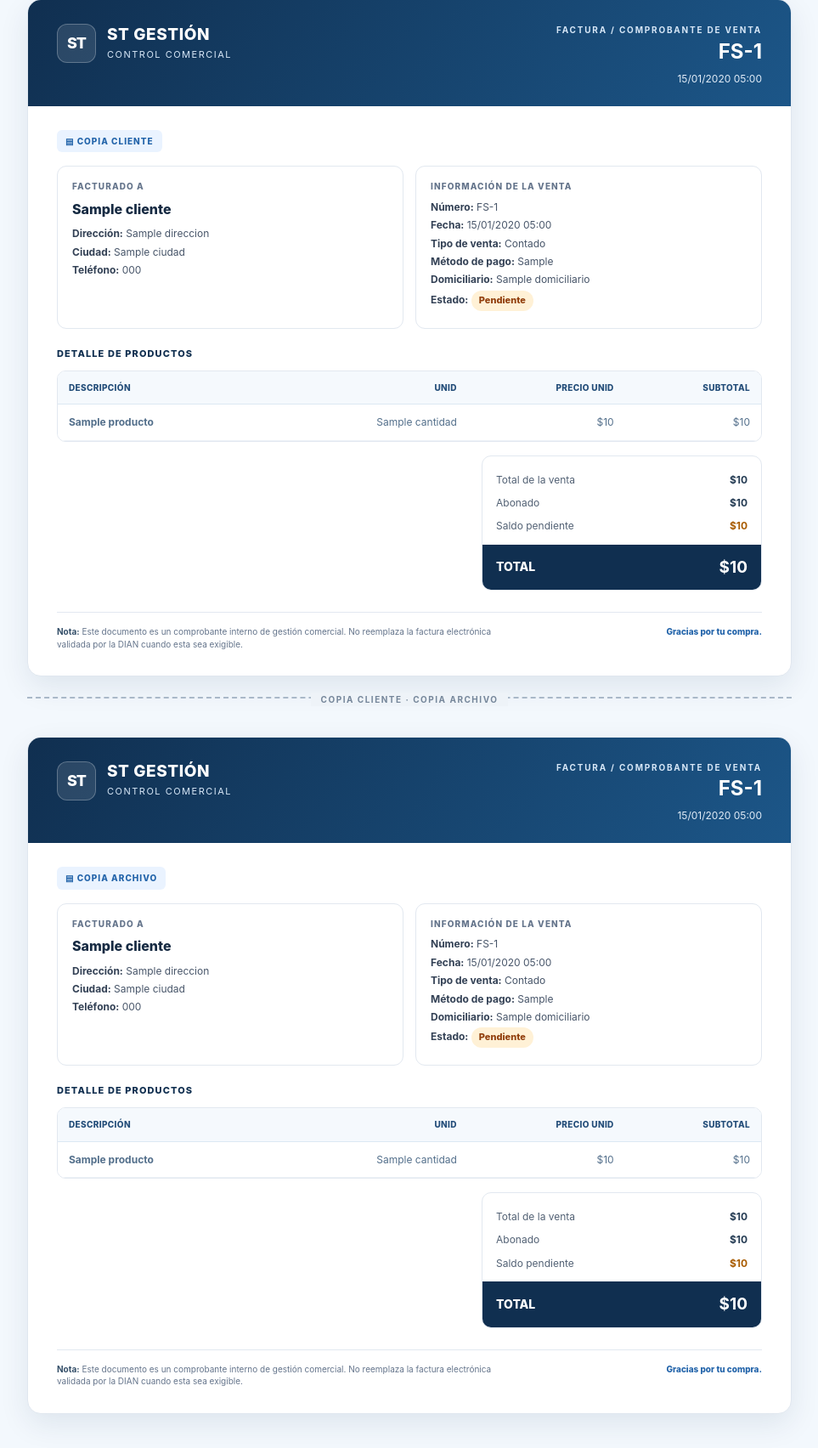
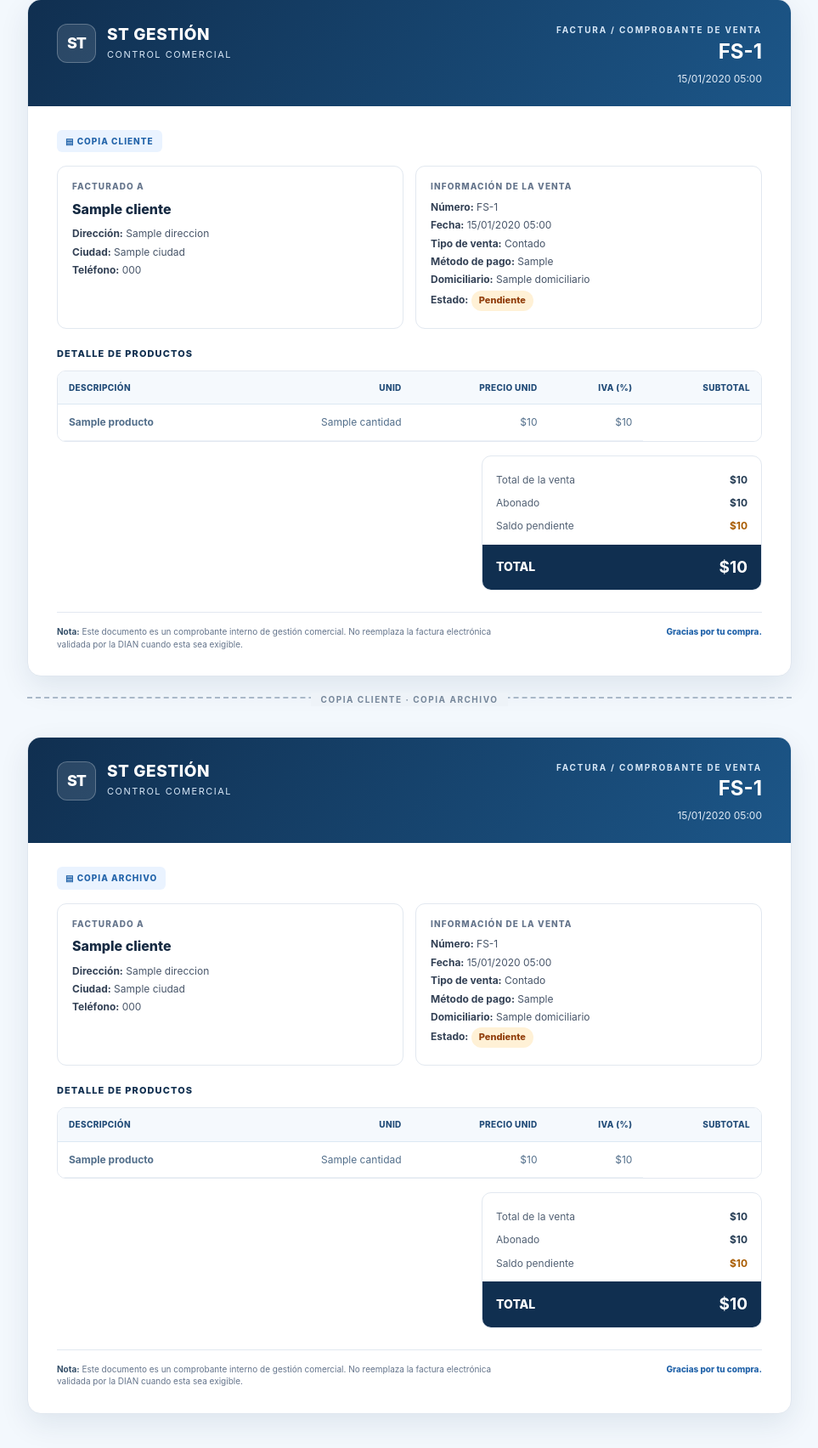
Before and after one commit to fspa11997/sistema-pedidos, a Flask app: page /factura/1 in a window 1280 px wide. Shown: the part 119-1823 px from the top of the page at 85% size, without its empty margins (158-1121 px from the left). Run offline with Flask 3, Linux system fonts and the light colour scheme; the visitor is signed in with stand-in values (Sample User, id 1); a database or web service that is not in the repository returns one stand-in record (values such as "Sample title"); some libraries are stand-ins or nearby versions.

Commit message:
Actualizar

```diff
--- a/templates/factura.html
+++ b/templates/factura.html
@@ -309,7 +309,15 @@
         <div class="section-title">Detalle de productos</div>
         <div class="table-wrap">
             <table>
-                <thead><tr><th>Descripción</th><th class="num">Unid</th><th class="num">Precio unid</th><th class="num">Subtotal</th></tr></thead>
+                <thead>
+                    <tr>
+                        <th>Descripción</th>
+                        <th class="num">Unid</th>
+                        <th class="num">Precio unid</th>
+                        <th class="num">IVA (%)</th>
+                        <th class="num">Subtotal</th>
+                    </tr>
+                </thead>
                 <tbody>
                 {% for d in detalles %}
                     <tr>
```
